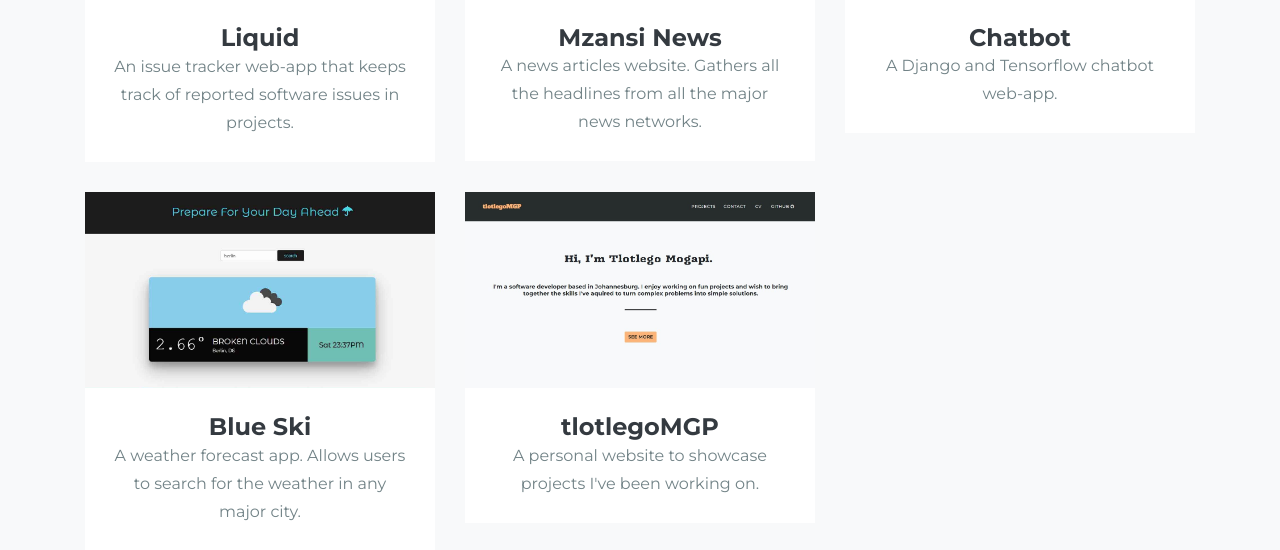
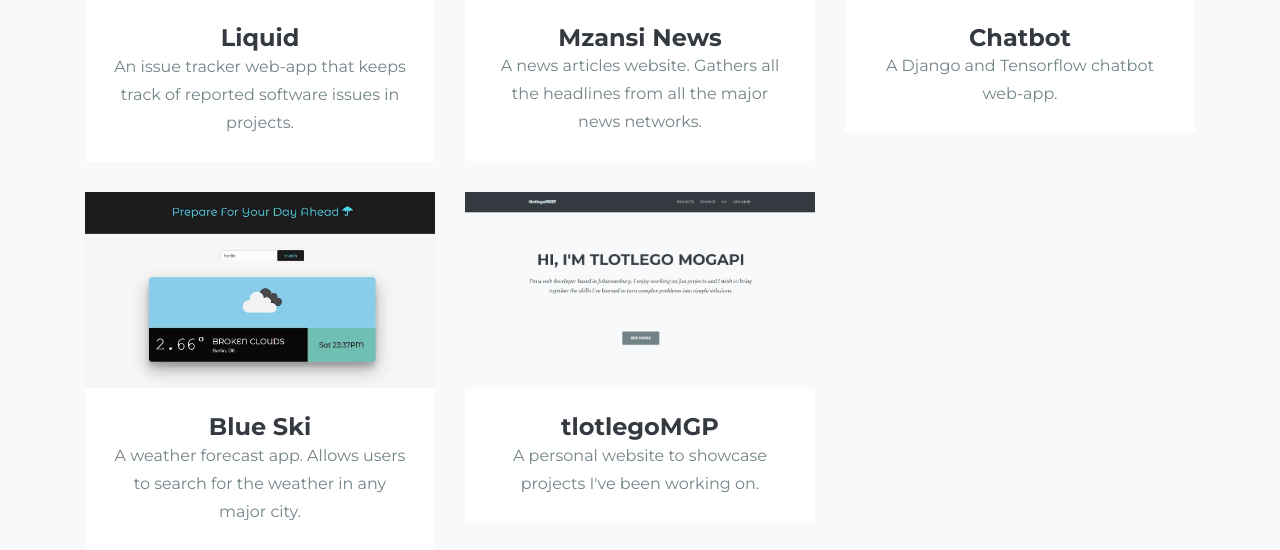
Before and after one commit to tlotlegomgp/portfolio, a Django app: page / in a window 1280 px wide. Shown: the part 1422-1972 px from the top of the page. Run offline with Django 3.2, Linux system fonts and the light colour scheme; some libraries are stand-ins or nearby versions; some web fonts are replaced.

Commit message:
Updated the portfolio thumbnail

```diff
--- a/index/templates/index/index.html
+++ b/index/templates/index/index.html
@@ -97,7 +97,7 @@
                     <div class="portfolio-hover">
                         <div class="portfolio-hover-content"><em class="fa fa-plus fa-3x" style="color: rgb(52,58,64);"></em></div>
                     </div>
-                    <img class="img-fluid img-fluid" src="{% static 'index/img/portfolio.jpg' %}" alt="portfolio-thumb">
+                    <img class="img-fluid img-fluid" src="{% static 'index/img/portfolio.png' %}" alt="portfolio-thumb">
                 </a>
                 <div class="portfolio-caption">
                     <h4 class="project-title">tlotlegoMGP</h4>
--- a/index/templates/index/snippets/modals.html
+++ b/index/templates/index/snippets/modals.html
@@ -207,7 +207,7 @@
                             </div>
                         </div>
                         <div class="col-md-12 col-lg-6 d-none d-sm-block">
-                            <img class="img-fluid img-thumbnail" alt='project screenshot' src="{% static 'index/img/portfolio.jpg' %}"
+                            <img class="img-fluid img-thumbnail" alt='project screenshot' src="{% static 'index/img/portfolio.png' %}"
                                 style="margin-top: 15px;">
                         </div>
                     </div>
```
Also changed, not shown: index/static/index/img/portfolio.jpg (deleted), index/static/index/img/portfolio.png (added).
